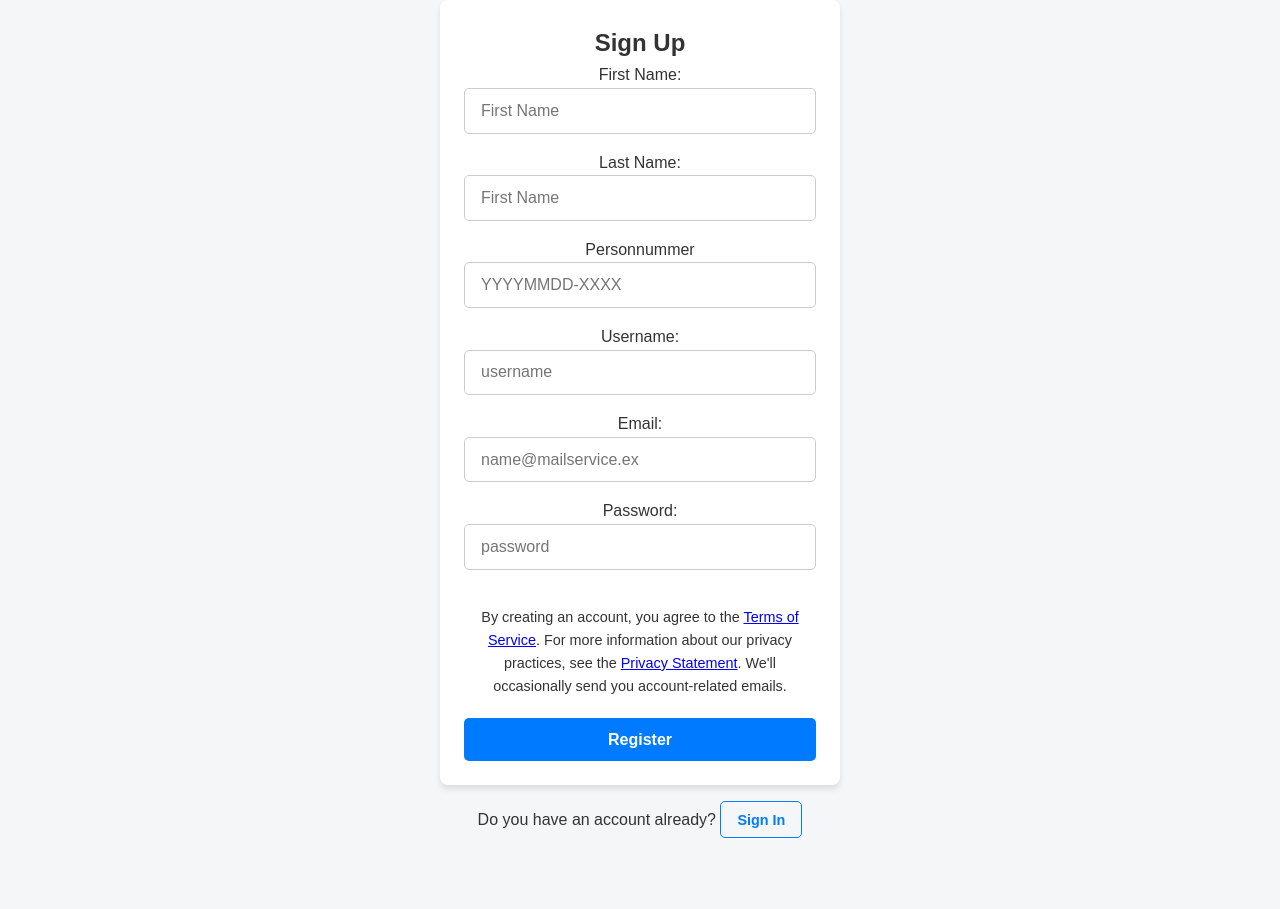
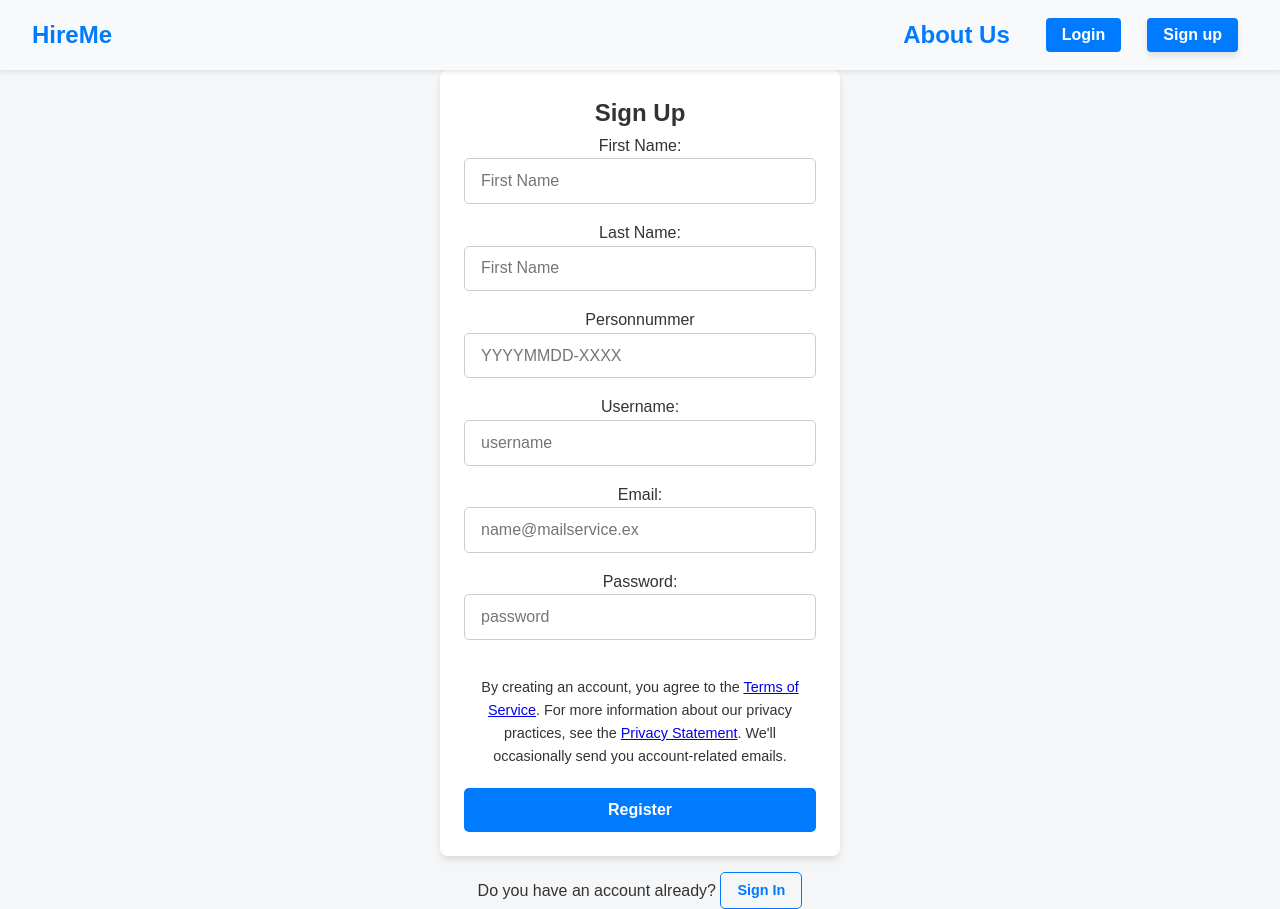
Before and after one commit to Eliasamani/recruitment-system, a React (Create React App) app in the folder recruitment-frontend/: page /signup in a window 1280 px wide. Before the commit the page ends 838 px from the top, so only its background shows below. Built offline with nearby package versions, Linux system fonts and the light colour scheme; no server answers.

Commit message:
Improved header and use it in more components
- Improved the Header component
- Renamed Candidate -> Applicant
- Simple Unauthorized page
- Removed old logout button as it's in header now

```diff
--- a/recruitment-frontend/src/App.js
+++ b/recruitment-frontend/src/App.js
@@ -5,7 +5,7 @@ import LandingpagePresenter from './Presenter/LandingpagePresenter';
 import SigninPresenter from './Presenter/SigninPresenter';
 import SignupPresenter from './Presenter/SignupPresenter';
 import AboutcompanyPresenter from './Presenter/AboutcompanyPresenter';
-import CandidatepagePresenter from './Presenter/CandidatepagePresenter';
+import ApplicantDashboardPresenter from './Presenter/ApplicantDashboardPresenter';
 import RecruiterDashboardPresenter from './Presenter/RecruiterDashboardPresenter';
 import RecruiterApplicationPresenter from './Presenter/RecruiterApplicationPresenter';
 import { AuthProvider } from './AuthContext';
@@ -20,10 +20,10 @@ function App() {
                     <Route path="/signin" element={<SigninPresenter />} />
                     <Route path="/signup" element={<SignupPresenter />} />
                     <Route path="/about" element={<AboutcompanyPresenter />} />
-                    <Route path="/candidate" element={<CandidatepagePresenter />} />
+                    <Route path="/applicant/dashboard" element={<ApplicantDashboardPresenter />} />
                     <Route path="/recruiter/dashboard" element={<RecruiterDashboardPresenter />} />
                     <Route path="/recruiter/applications" element={<RecruiterApplicationPresenter />} />
-
+                    <Route path="/unauthorized" element={<h1>Unauthorized</h1> } />
                 </Routes>
             </div>
         </Router>
--- a/recruitment-frontend/src/Presenter/RecruiterDashboardPresenter.jsx
+++ b/recruitment-frontend/src/Presenter/RecruiterDashboardPresenter.jsx
@@ -1,6 +1,7 @@
 import React from 'react';
 import { useNavigate } from 'react-router-dom';
 import RecruiterDashboardView from '../View/RecruiterDashboardView';
+import Header from '../Reusablecomponent/Header';
 import { useAuth } from '../AuthContext';
 
 export default function RecruiterDashboardPresenter() {
@@ -30,6 +31,8 @@ export default function RecruiterDashboardPresenter() {
     }
 
     return (
+        <div>
+            <Header />
             <RecruiterDashboardView
                 recruiter={user}
                 loading={loading}
@@ -37,5 +40,6 @@ export default function RecruiterDashboardPresenter() {
                 onLogout={handleLogout}
                 onManageApplications={handleManageApplications}
             />
+        </div>
     );
 }
--- a/recruitment-frontend/src/Presenter/SigninPresenter.jsx
+++ b/recruitment-frontend/src/Presenter/SigninPresenter.jsx
@@ -3,6 +3,7 @@ import { useNavigate } from 'react-router-dom';
 import SigninView from '../View/SigninView';
 import { SignInFormModel } from '../model';
 import { useAuth } from '../AuthContext';
+import Header from '../Reusablecomponent/Header';
 
 export default function SigninPresenter() {
     const [formData, setFormData] = useState(SignInFormModel);
@@ -15,7 +16,7 @@ export default function SigninPresenter() {
     useEffect(() => {
         if (!loading && user) {
             if (user.role === 2) {
-                navigate('/candidate');
+                navigate('/applicant/dashboard');
             } else if (user.role === 1) {
                 navigate('/recruiter/dashboard');
             }
@@ -53,6 +54,8 @@ export default function SigninPresenter() {
     };
 
     return (
+        <div>
+            <Header />
             <SigninView
                 formData={formData}
                 errors={errors}
@@ -60,5 +63,6 @@ export default function SigninPresenter() {
                 onChange={onChange}
                 onSubmit={onSubmit}
             />
+        </div>
     );
 }
--- a/recruitment-frontend/src/Presenter/SignupPresenter.jsx
+++ b/recruitment-frontend/src/Presenter/SignupPresenter.jsx
@@ -2,6 +2,7 @@ import React, { useState } from 'react';
 import { useNavigate } from 'react-router-dom'; // Import useNavigate
 import SignupView from '../View/SignupView.jsx';
 import { SignupFormModel } from '../model.jsx';
+import Header from '../Reusablecomponent/Header.jsx';
 
 export default function SignupPresenter() {
     const [formData, setFormData] = useState(SignupFormModel);
@@ -80,6 +81,8 @@ export default function SignupPresenter() {
     };
 
     return (
+        <div>
+            <Header />
             <SignupView
                 formData={formData}
                 errors={errors}
@@ -88,5 +91,6 @@ export default function SignupPresenter() {
                 onChange={onChange}
                 onSubmit={onSubmit}
             />
+        </div>
     );
 }
--- a/recruitment-frontend/src/Reusablecomponent/Header.jsx
+++ b/recruitment-frontend/src/Reusablecomponent/Header.jsx
@@ -1,7 +1,9 @@
 import React from 'react';
 import { useNavigate } from 'react-router-dom';
+import { useAuth } from '../AuthContext';
 
 export default function Header() {
+    const { user, logout } = useAuth();
     const navigate = useNavigate();
 
     // Navigate to the landing page
@@ -9,35 +11,107 @@ export default function Header() {
         navigate('/');
     };
 
-    // Navigate to the about page
+    // Navigate to the About page
     const onCompanyClick = () => {
         navigate('/about');
     };
 
+    // Navigate to the appropriate home/dashboard based on user role
+    const onHomeClick = () => {
+        if (user) {
+            if (user.role === 1) {
+                navigate('/recruiter/dashboard');
+            } else if (user.role === 2) {
+                navigate('/applicant/dashboard');
+            } else {
+                navigate('/');
+            }
+        } else {
+            navigate('/');
+        }
+    };
+
+    // Handle logout and redirect to landing page
+    const onLogout = async () => {
+        await logout();
+        navigate('/signin');
+    };
+
     return (
-        <header className="landing-header">
-            <div className="header-left">
-                {/* Make the logo clickable to navigate back to the landing page */}
-                <img
-                    src="/path/to/logo.png"
-                    alt="Logo"
-                    className="logo"
-                    onClick={onLogoClick}
-                    style={{ cursor: 'pointer' }}
-                />
+        <header className="landing-header" style={styles.header}>
+            <div
+                className="company-name"
+                onClick={onLogoClick}
+                style={{ cursor: 'pointer', marginRight: '20px' }}
+            >
+                HireMe
             </div>
-            <div className="header-right">
-                {/* Make the company name clickable to navigate to the About page */}
+            <div className="header-right" style={styles.headerRight}>
                 <div
                     className="company-name"
                     onClick={onCompanyClick}
                     style={{ cursor: 'pointer', marginRight: '20px' }}
                 >
-                    HireMe
+                    About Us
                 </div>
-                <button className="login-btn" onClick={() => navigate('/signin')}>Login</button>
-                <button className="get-started-btn" onClick={() => navigate('/signup')}>Get Started</button>
+                {user ? (
+                    <>
+                        <button className="home-btn" onClick={onHomeClick} style={styles.button}>
+                            Home
+                        </button>
+                        <button className="logout-btn" onClick={onLogout} style={styles.logoutButton}>
+                            Logout
+                        </button>
+                    </>
+                ) : (
+                    <>
+                        <button className="login-btn" onClick={() => navigate('/signin')} style={styles.button}>
+                            Login
+                        </button>
+                        <button className="get-started-btn" onClick={() => navigate('/signup')} style={styles.button}>
+                            Sign up
+                        </button>
+                    </>
+                )}
             </div>
         </header>
     );
+}
+
+const styles = {
+    header: {
+        display: 'flex',
+        justifyContent: 'space-between',
+        alignItems: 'center',
+        padding: '1rem 2rem',
+        backgroundColor: '#f8f9fa',
+        boxShadow: '0 2px 4px rgba(0,0,0,0.1)',
+    },
+    logo: {
+        height: '40px',
+    },
+    headerRight: {
+        display: 'flex',
+        alignItems: 'center',
+    },
+    button: {
+        marginRight: '10px',
+        padding: '8px 16px',
+        fontSize: '1rem',
+        cursor: 'pointer',
+        border: 'none',
+        borderRadius: '4px',
+        backgroundColor: '#007bff',
+        color: '#fff',
+    },
+    logoutButton: {
+        marginRight: '10px',
+        padding: '8px 16px',
+        fontSize: '1rem',
+        cursor: 'pointer',
+        border: 'none',
+        borderRadius: '4px',
+        backgroundColor: '#ff0000',
+        color: '#fff',
+    }
 };
--- a/recruitment-frontend/src/View/CandidatepageView.jsx
+++ b/recruitment-frontend/src/View/ApplicantDashboardView.jsx
@@ -1,6 +1,6 @@
 import React from 'react';
 
-export default function CandidatepageView({ user, loading, error }) {
+export default function ApplicantDashboardView({ user, loading, error }) {
     if (loading) {
         return (
             <div className="loading-container">
@@ -28,11 +28,11 @@ export default function CandidatepageView({ user, loading, error }) {
     }
 
     return (
-        <div className="candidate-page">
-            <header className="candidate-header">
+        <div className="applicant-page">
+            <header className="applicant-header">
                 <h1>Welcome, {user.firstName} {user.lastName}!</h1>
             </header>
-            <main className="candidate-body">
+            <main className="applicant-body">
                 <section className="user-info">
                     <h2>Your Account Details</h2>
                     <p><strong>Email:</strong> {user.email}</p>
--- a/recruitment-frontend/src/View/RecruiterApplicationView.jsx
+++ b/recruitment-frontend/src/View/RecruiterApplicationView.jsx
@@ -20,9 +20,6 @@ export default function RecruiterApplicationView({
 
     return (
         <div style={styles.container}>
-            <button onClick={onBack} style={styles.backButton}>
-                Back to Dashboard
-            </button>
             <h2 style={styles.heading}>Recruiter Applications</h2>
             <table style={styles.table}>
                 <thead>
```
Also changed, not shown: recruitment-frontend/src/Presenter/ApplicantDashboardPresenter.jsx (renamed from recruitment-frontend/src/Presenter/CandidatepagePresenter.jsx, +11 -7 lines), recruitment-frontend/src/Presenter/RecruiterApplicationPresenter.jsx (+4 -5 lines), recruitment-frontend/src/View/RecruiterDashboardView.jsx (+3 -19 lines). Lines whose indentation alone changed are shown as unchanged.
